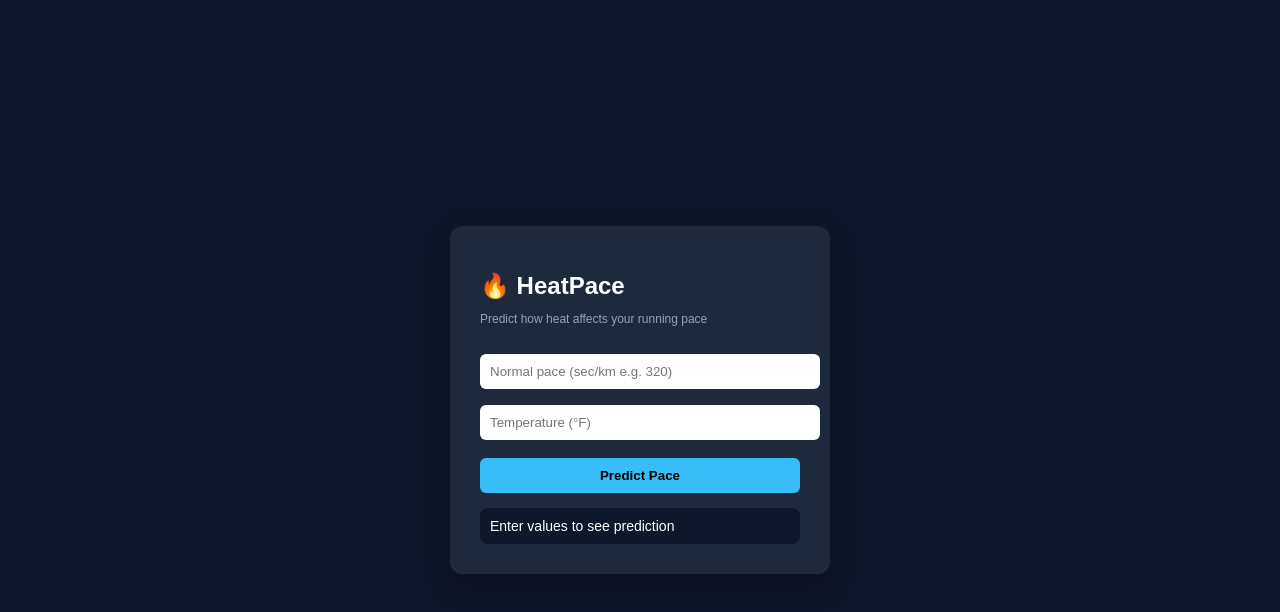
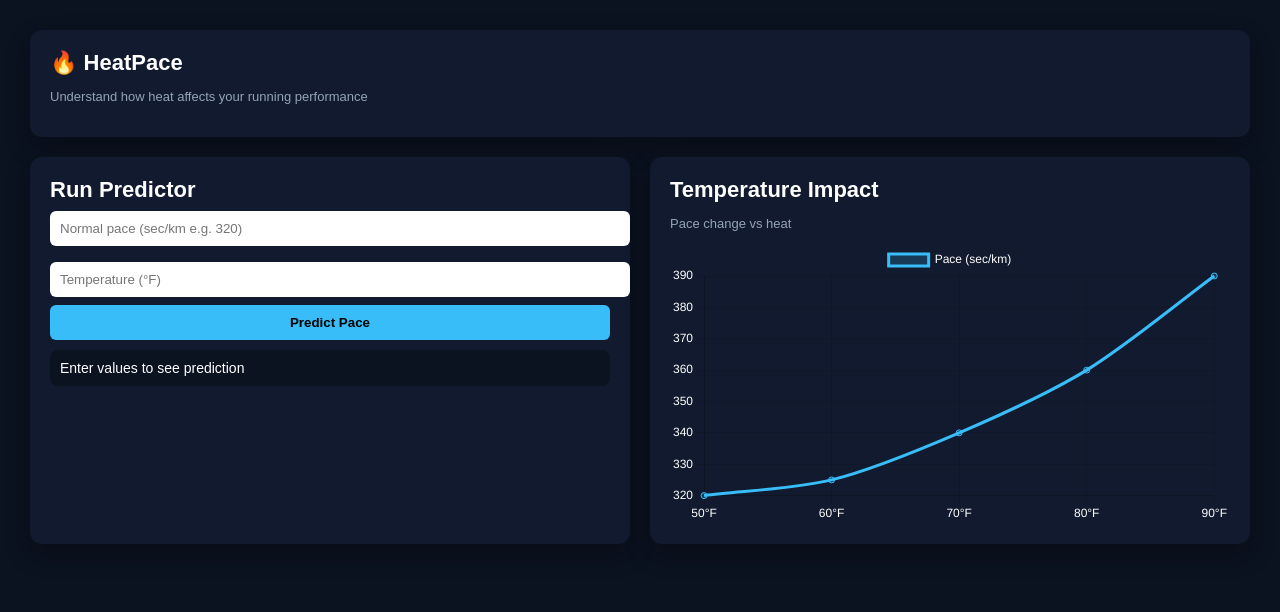
Before and after one commit to dylo101/HeatPace, a plain HTML site: page frontend/index.html in a window 1280 px wide. Drawn offline with nearby package versions, Linux system fonts and the light colour scheme.

Commit message:
modified index.html and set up frontend file structure

```diff
--- a/frontend/index.html
+++ b/frontend/index.html
@@ -5,35 +5,38 @@
   <meta name="viewport" content="width=device-width, initial-scale=1.0"/>
   <title>HeatPace</title>
 
+  <script src="https://cdn.jsdelivr.net/npm/chart.js"></script>
+
   <style>
     body {
+      margin: 0;
       font-family: Arial, sans-serif;
-      background: #0f172a;
+      background: #0b1220;
       color: white;
-      display: flex;
-      justify-content: center;
-      align-items: center;
-      height: 100vh;
-      margin: 0;
     }
 
     .container {
-      background: #1e293b;
+      display: grid;
+      grid-template-columns: 1fr 1fr;
+      gap: 20px;
       padding: 30px;
+    }
+
+    .card {
+      background: #111a2e;
+      padding: 20px;
       border-radius: 12px;
-      width: 320px;
-      box-shadow: 0 10px 30px rgba(0,0,0,0.3);
+      box-shadow: 0 10px 25px rgba(0,0,0,0.3);
     }
 
     h1 {
-      margin-bottom: 10px;
-      font-size: 24px;
+      margin: 0;
+      font-size: 22px;
     }
 
     p {
-      font-size: 12px;
       color: #94a3b8;
-      margin-bottom: 20px;
+      font-size: 13px;
     }
 
     input {
@@ -42,18 +45,16 @@
       margin: 8px 0;
       border-radius: 6px;
       border: none;
-      outline: none;
     }
 
     button {
       width: 100%;
       padding: 10px;
-      margin-top: 10px;
       background: #38bdf8;
       border: none;
       border-radius: 6px;
+      font-weight: bold;
       cursor: pointer;
-      font-weight: bold;
     }
 
     button:hover {
@@ -61,21 +62,35 @@
     }
 
     .result {
-      margin-top: 15px;
+      margin-top: 10px;
+      background: #0b1220;
       padding: 10px;
-      background: #0f172a;
       border-radius: 8px;
       font-size: 14px;
     }
 
+    canvas {
+      margin-top: 10px;
+    }
+
+    .title {
+      grid-column: span 2;
+    }
   </style>
 </head>
 
 <body>
 
 <div class="container">
+
+  <div class="card title">
     <h1>🔥 HeatPace</h1>
-    <p>Predict how heat affects your running pace</p>
+    <p>Understand how heat affects your running performance</p>
+  </div>
+
+  <!-- INPUT PANEL -->
+  <div class="card">
+    <h1>Run Predictor</h1>
 
     <input id="pace" placeholder="Normal pace (sec/km e.g. 320)" />
     <input id="temp" placeholder="Temperature (°F)" />
@@ -87,17 +102,25 @@
     </div>
   </div>
 
+  <!-- CHART PANEL -->
+  <div class="card">
+    <h1>Temperature Impact</h1>
+    <p>Pace change vs heat</p>
+
+    <canvas id="chart"></canvas>
+  </div>
+
+</div>
+
 <script>
+  let chart;
+
   function calculate() {
     let pace = parseFloat(document.getElementById("pace").value);
     let temp = parseFloat(document.getElementById("temp").value);
 
-      if (!pace || !temp) {
-        document.getElementById("result").innerHTML = "Please enter valid values.";
-        return;
-      }
+    if (!pace || !temp) return;
 
-      // simple hackathon formula (fake but believable)
     let adjustment = 0;
 
     if (temp > 75) adjustment = 20;
@@ -107,9 +130,46 @@
 
     document.getElementById("result").innerHTML = `
       <b>Adjusted Pace:</b> ${newPace} sec/km<br/>
-        <b>Heat Impact:</b> +${adjustment} sec/km slower
+      <b>Heat Impact:</b> +${adjustment} sec/km
     `;
+
+    updateChart();
   }
+
+  function updateChart() {
+    const labels = ["50°F", "60°F", "70°F", "80°F", "90°F"];
+    const data = [320, 325, 340, 360, 390]; // fake but realistic
+
+    if (chart) chart.destroy();
+
+    chart = new Chart(document.getElementById("chart"), {
+      type: "line",
+      data: {
+        labels: labels,
+        datasets: [{
+          label: "Pace (sec/km)",
+          data: data,
+          borderColor: "#38bdf8",
+          backgroundColor: "rgba(56,189,248,0.2)",
+          tension: 0.3
+        }]
+      },
+      options: {
+        responsive: true,
+        plugins: {
+          legend: {
+            labels: { color: "white" }
+          }
+        },
+        scales: {
+          x: { ticks: { color: "white" } },
+          y: { ticks: { color: "white" } }
+        }
+      }
+    });
+  }
+
+  updateChart();
 </script>
 
 </body>
```
Also changed, not shown: frontend/app.js (added), frontend/chart.js (added), frontend/css/styles.css (added), frontend/heatScore.js (added), frontend/mockRuns.js (added). Lines whose indentation alone changed are shown as unchanged.
